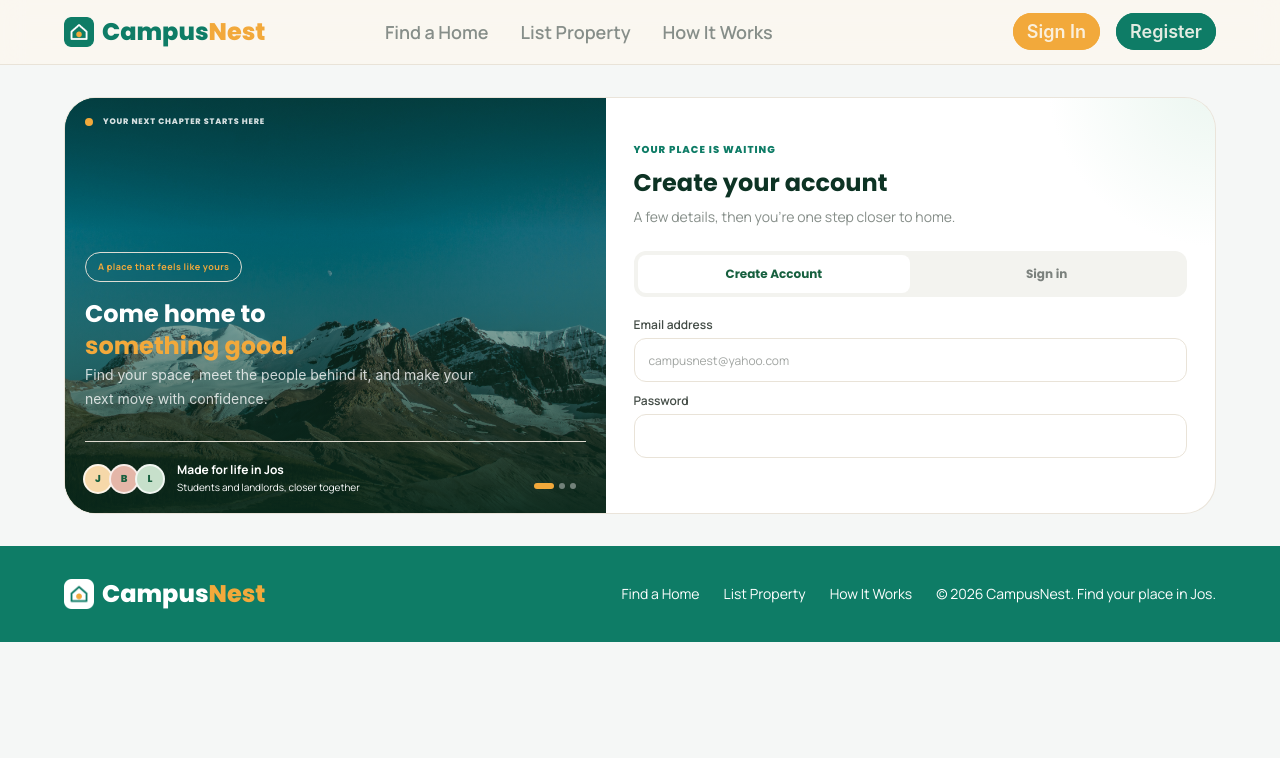
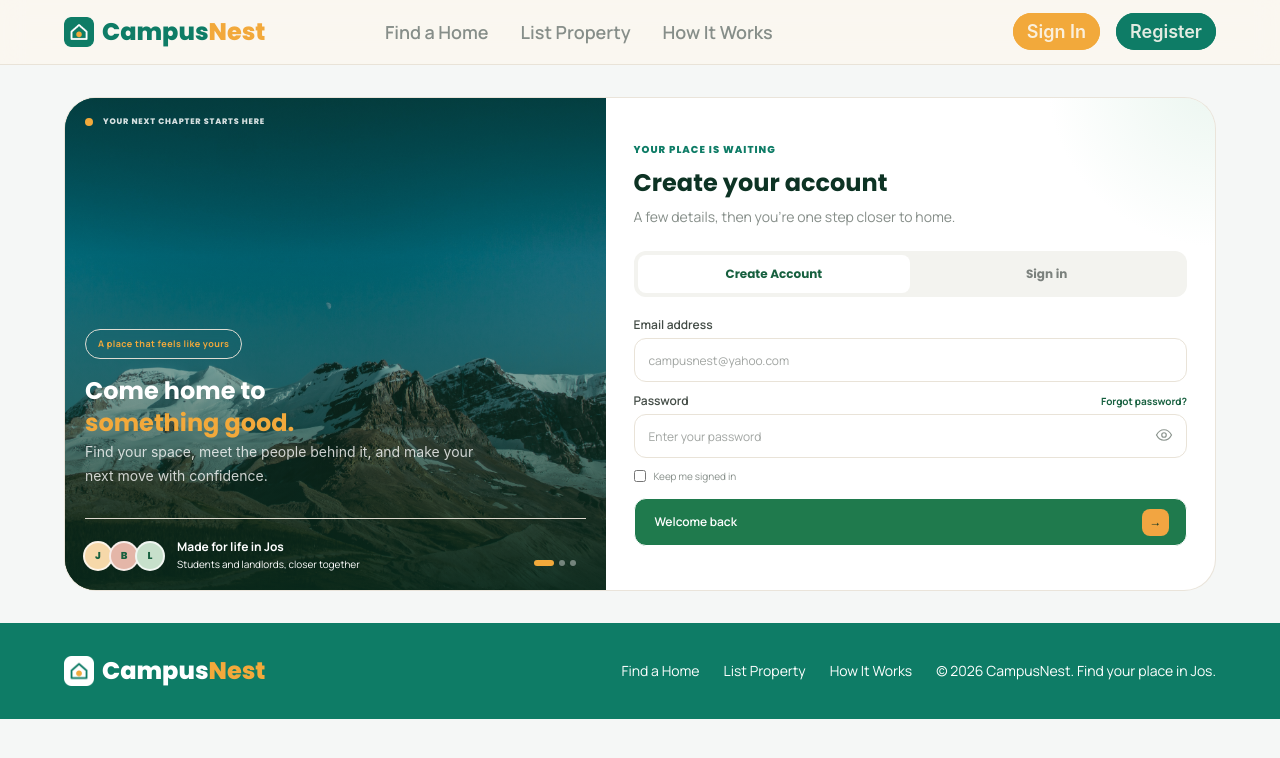
Before and after one commit to Tjay05/campus-nest, a React (Vite) app: page /auth in a window 1280 px wide. Shown: the top 758 px of the page. Built offline with nearby package versions, Linux system fonts and the light colour scheme.

Commit message:
Add labels to password and others

```diff
--- a/src/pages/Auth.jsx
+++ b/src/pages/Auth.jsx
@@ -49,14 +49,29 @@ const Auth = () => {
 
         <form className="nne active:block">
           <div className="flex flex-col gap-1.25 mb-2.75 text-[11px] text-[#434c46] font-[manrope]">
-            <label htmlFor="" className="text-xs font-semibold">Email address</label>
-            <input type="email" placeholder="campusnest@yahoo.com" className="w-full h-11 rounded-xl text-xs py-0 px-3.5 border border-[#e9e3d8] bg-white outline-none " />
+            <label htmlFor="signin-email" className="text-xs font-semibold">Email address</label>
+            <input id="signin-email" type="email" placeholder="campusnest@yahoo.com" required className="w-full h-11 rounded-xl text-xs py-0 px-3.5 border border-[#e9e3d8] bg-white outline-none " />
           </div>
           <div className="flex flex-col gap-1.25 mb-2.75 text-[11px] text-[#434c46] font-[manrope]">
-            <label htmlFor="" className="text-xs font-semibold">Password</label>
-            <input type="password" className="w-full h-11 rounded-xl text-xs py-0 px-3.5 border border-[#e9e3d8] bg-white outline-none " />
+            <div className="flex items-center justify-between">
+              <label htmlFor="signin-password" className="text-xs font-semibold">Password</label>
+              <a className="text-[10px] font-bold text-[#17603f]">Forgot password?</a>
+            </div>
+            <div className="relative">
+              <input id="signin-password" type="password" placeholder="Enter your password" required className="w-full h-11 rounded-xl text-xs py-0 px-3.5 border border-[#e9e3d8] bg-white outline-none " />
+              <button className="absolute right-2.75 top-[20%] text-[#8b948e] p-0.75 bg-transparent grid place-items-center"><svg className="w-4.5 h-4.5 fill-none stroke-current stroke-[1.6]" viewBox="0 0 24 24"><path d="M2 12s3.6-7 10-7 10 7 10 7-3.6 7-10 7S2 12 2 12Z"/><circle cx="12" cy="12" r="3"/></svg></button>
+              </div>
           </div>
+          <label className="flex gap-2 items-start text-[#868e89] text-[10px] mt-0.5 mx-0 mb-3.5 font-[manrope]"><input type="checkbox" name="" className="mt-px mx-0 mb-0 w-3 h-3 accent-[#1f7a4d] flex-none"/><span className="">Keep me signed in</span></label>
+          <button className="h-12 justify-between py-0 pl-5 pr-4.25 rounded-xl text-xs bg-[#1f7a4d] text-white w-full inline-flex items-center gap-2 border border-transparent; font-semibold whitespace-nowrap font-[manrope]">
+            <span className="">Welcome back</span>
+            <span className="w-6.75 h-6.75 grid place-items-center rounded-lg text-[#0d3324] bg-[#f2a541]">→</span>
+          </button>
+
+          <p className=""></p>
         </form>
+
+
       </div>
     </section>
   );
```
